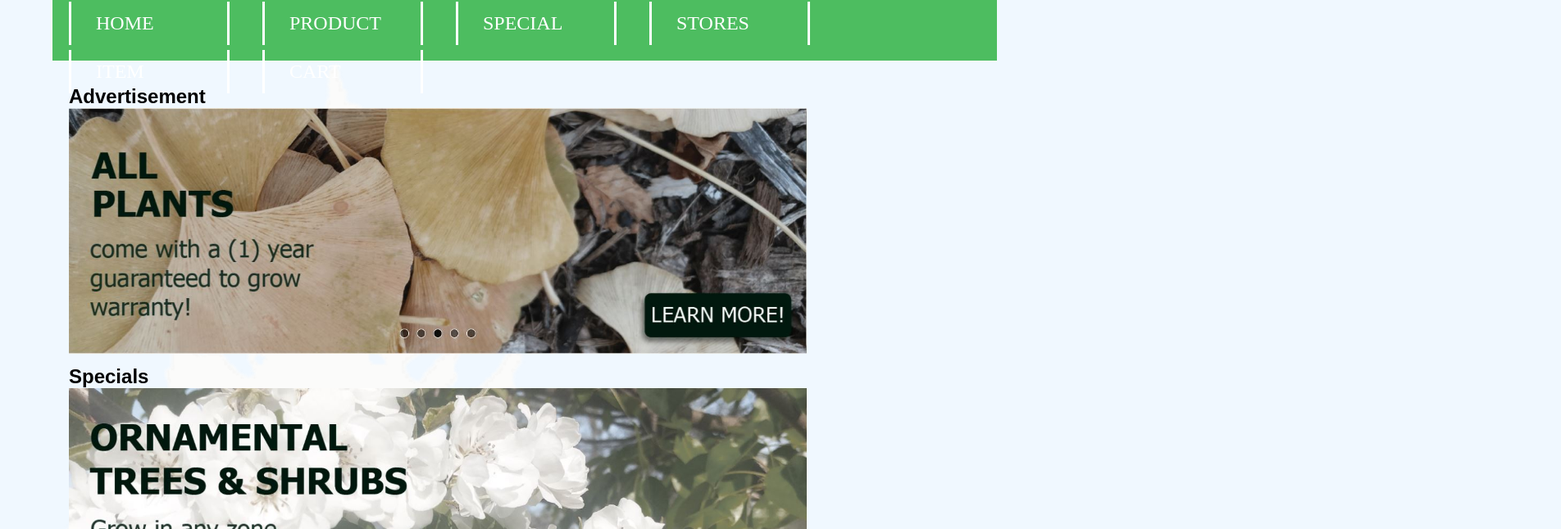
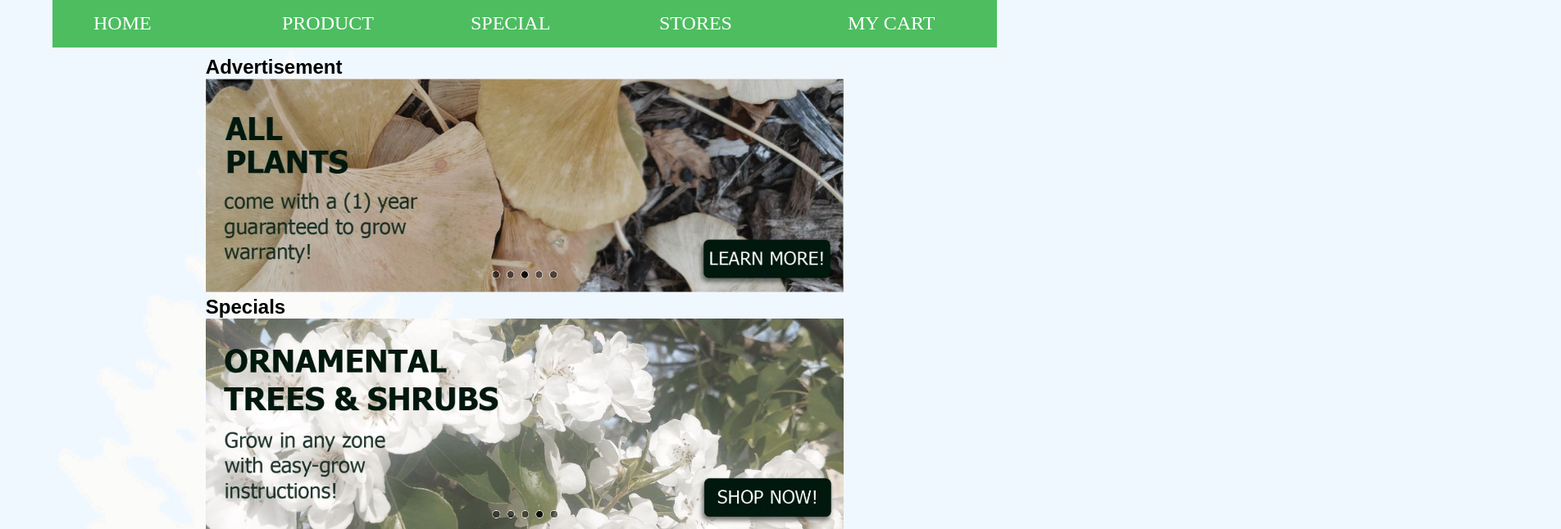
Before and after one commit to rachellee2/PlantATree, a React (Create React App) app: page / in a window 1280 px wide. Shown: the part 38-684 px from the top of the page at 82% size, 1904 px wide, since content can reach past the window. Built offline with nearby package versions, Linux system fonts and the light colour scheme.

Commit message:
Updated Item page (added button)

```diff
--- a/src/App.css
+++ b/src/App.css
@@ -29,14 +29,17 @@
 .wrapper1{
   width: 100%;
   background: rgb(77, 189, 96);
-  height: 75px;
+  height: fit-content;
   float: left;
   margin-bottom: 10px;
+  text-decoration: none;
+
 }
 .nav{
 	margin:-48px auto ;
 	background-color: black;
 	width: 100%;
+  text-decoration: none;
 
 }
 #AppCont1{
@@ -54,6 +57,7 @@
 #AppCont2{
 	width: 100%;
 	float: left;
+  text-decoration: none;
 }
 
 #AppCont3{
@@ -75,3 +79,22 @@
   width:100%;
   margin: 0%;
 }
+li {
+	list-style: none;
+	display: block;
+	float: left;
+	margin: 2px;
+}
+li a {
+	text-decoration: none;
+	display: block;
+	text-transform: uppercase;
+	padding: 5px;
+	color: white;
+	font-family: 'Times New Roman', Times, serif;
+	font-size: 18pt;
+	margin: 3px 20px;
+}
+li a:hover {
+	background-color: hsl(344, 6%, 34%);
+}
--- a/src/App.js
+++ b/src/App.js
@@ -1,6 +1,6 @@
 import React, { Component } from 'react';
 import { BrowserRouter as Router, Route, Link } from 'react-router-dom';
-import { Home, Product, Special, Stores, Register, logIn, item, Cart } from './pages';
+import { Home, Product, Special, Stores, Register, logIn, Cart, item } from './pages';
 import './App.css';
 
 class App extends Component {
@@ -32,10 +32,7 @@ class App extends Component {
                   <Link to="/Stores">Stores</Link>
                 </li>
                 <li id="AppCont1">
-                  <Link to="/item">item</Link>
-                </li>
-                <li id="AppCont1">
-                  <Link to="/Cart">Cart</Link>
+                  <Link to="/Cart">My Cart</Link>
                 </li>
               </ul>
             </div>
@@ -48,8 +45,8 @@ class App extends Component {
           <Route path='/Stores' component={Stores}/>
           <Route path='/Register' component={Register}/>
           <Route path='/logIn' component={logIn}/>
+          <Route path='/Cart' component={Cart}/>
           <Route path='/item' component={item}/>
-          <Route path='/Cart' component={Cart}/>
         </div>
       </Router>
     );
--- a/src/pages/Home.js
+++ b/src/pages/Home.js
@@ -3,78 +3,34 @@ import React from 'react';
 import ad1 from './images/ad1.JPG';
 import ad2 from './images/ad2.JPG';
 import ad3 from './images/ad3.JPG';
-//import tree1 from './images/tree1.jpg';
 import './css/homestyle.css';
 
-// const slideImages = [
-//     'images/nara.jpg',
-//     'images/tree1.jpg',
-//     'images/tree2.jpg'
-// ];
-
-// const properties = {
-//     duration: 5000,
-//     transitionDuration: 500,
-//     infinite: true,
-//     indicators: true,
-//     arrows: true,
-//     onChange: (oldIndex, newIndex) => {
-//       console.log(`slide transition from ${oldIndex} to ${newIndex}`);
-//     }
-// }
 
 
 const Home = () => {
         return(
-        // <div className="main-wrapper">
-        //     <h2>This is Homepage</h2>
-        //     <div className="slide-container">
-        //     <Slide {...properties}>
-        //         <div className="each-slide">
-        //             <div style={{'backgroundImage': `url(${slideImages[0]})`}}>
-        //             <span>Slide 3</span>
-        //             </div>
-        //         </div>
-        //         <div className="each-slide">
-        //             <div style={{'backgroundImage': `url(${slideImages[1]})`}}>
-        //                 <span>
-        //                     Specials
-        //                 </span>
-        //             </div>
-        //         </div>
-        //         <div className="each-slide">
-        //             <div style={{'backgroundImage': `url(${slideImages[2]})`}}>
-        //                 <span>
-        //                     Tips
-        //                 </span>
-        //             </div>
-        //         </div>
-        //     </Slide>
-        //     </div>
-        // </div>
 
-        <div className="container">
+
+            <div className="container">
             <div className="main-wrapper">
-                <div className="main-featured">
-                    <div className="sub1">
-                    <h2>Advertisement</h2>
+                    <div className="ads-wrapper">
+                        <h2>Advertisement</h2>
                         <a href="/Advertisement">
-                            <img src={ad1} height="300px" width="900px"/>
-                            </a>
+                            <img src={ad1} alt="advertisements"/>
+                        </a>
                     </div>
-                    <div className="sub2">
+                    <div className="ads-wrapper">
                         <h2>Specials</h2>
                         <a href="/Special">
-                            <img src={ad2} height="300px" width="900px" /><link rel="https://www.paypal.com/in/signin"></link>
+                            <img src={ad2} alt="deals and sepcials"/>
                         </a>
                     </div>
-                    <div className="sub3">
+                    <div className="ads-wrapper">
                         <h2>Tips</h2>
                         <a href="/Tips">
-                        <img src={ad3} height="300px" width="900px"/>
+                        <img src={ad3} alt="Guide to grow your trees safe"/>
                         </a>
                     </div>
-                </div>
             </div>
             <div className="footer">
                 <center/>This is for footer
--- a/src/pages/css/Product.css
+++ b/src/pages/css/Product.css
@@ -95,7 +95,7 @@ li a:hover{
 	width:650px;
 	margin-top:20px;
 	float:left;
-	font-size:18px;
+	font-size:20px;
 }
 
 #p_cont7{
@@ -116,7 +116,8 @@ li a:hover{
 	text-align: right;
 }
 #cont10{
-	text-align: right;
+	float:right;
+	margin-top: 300px;
 }
 #cont11{
 	float:right;
@@ -175,3 +176,11 @@ li a:hover{
 	width:250px;
 	height:25px;
 }
+#cont23{
+	width:350px;
+	height:350px;
+}
+#cont24{
+	width:650px;
+	height:650px;
+}
--- a/src/pages/css/cart.css
+++ b/src/pages/css/cart.css
@@ -44,7 +44,7 @@ ul {
 	margin: 1em 0;
 	height: 50px;
 }
-li {
+/* li {
 	list-style: none;
 	display: block;
 	float: left;
@@ -62,7 +62,7 @@ li a {
 }
 li a:hover {
 	background-color: hsl(344, 6%, 34%);
-}
+} */
 img {
 	max-height: 100%;
 }
--- a/src/pages/css/homestyle.css
+++ b/src/pages/css/homestyle.css
@@ -1,88 +1,28 @@
-body{
-	font-family: Arial, Helvetica, sans-serif;
-	background-color: aliceblue;
-}
 .container{
-	width: 100%;
+	width: 1200px;
 	margin: auto;
 	padding: 0;
 }
-.header-wrapper{
-	max-width: 1200px;
-	margin: 0 auto;
-	padding: 15px 20px;
-	margin-top: 30px;
-	display: grid;
-	grid-template-columns: 25% auto;
-	background-color: aquamarine;
-}
-
 .burger-menu{
 	display: none;
 }
 
 .main-wrapper{
-	max-width: 1200px;
+	max-width: 100%;
 	margin: 0 auto;
-	padding: 0;
+	padding: 20px 20px;
 }
 
-.nav-wrapper ul li{
-	display: inline;
-	list-style-type: none;
-	margin-left: 10px;
-	padding: 10px;
-	text-transform: uppercase;
+img{
+	width: 100%;
+	height: 100%;
 }
 
-.nav-wrapper a{
-	letter-spacing: .1em;
-	text-decoration: none;
-	font-weight: bold;
+.ads-wrapper{
+	max-width: 70%;
+	margin: auto;
+	min-height: 300px;
 }
-
-.nav-wrapper a:hover{
-	cursor: pointer;
-	color: #eee;
-}
-
-.logo{
-	font-weight: bold;
-	font-size: 24px;
-}
-
-.main-featured{
-	padding: 20px;
-	max-width: 100%;
-	min-height: 400px;
-	margin: 0 auto ;
-	display: grid;
-	grid-template-columns: repeat(3, 1f);
-	grid-gap: 10px;
-	grid-template-areas:
-		"sub1 sub1 sub1"
-		"sub2 sub2 sub2"
-		"sub3 sub3 sub3"
-		"sub4 sub4 sub4"
-}
-
-.sub1{
-	grid-area:sub1;
-	margin: auto;
-}
-.sub2{
-	grid-area:sub2;
-	margin: auto;
-}
-.sub3{
-	grid-area:sub3;;
-	margin: auto;
-}
-.sub4{
-	grid-area:sub4;;
-	margin: auto;
-}
-
 
 .footer{
 	display: grid;
@@ -92,114 +32,4 @@ body{
 	bottom: 0;
 	height: 5.5rem;
 	width: 100%;
-
 }
-
-/* .slide-container {
-	width: 70%;
-	margin: auto;
-}
-
-  h3 {
-	text-align: center;
-}
-
-  .each-slide > div {
-	display: flex;
-	align-items: center;
-	justify-content: center;
-	background-size: cover;
-	height: 300px;
-}
-
-  .each-slide span {
-	padding: 20px;
-	font-size: 20px;
-	background: #efefef;
-	text-align: center;
-  } */
-
-
-/* TABLET MEDIA QUERY */
-
-@media screen and (max-width: 950px)
-{
-	.wrapper1{
-		grid-template-areas:
-		"branchHeader branchHeader branchHeader"
-		"branch1 branch2 branch3"
-	}
-
-	.nav-wrapper{
-		grid-column: 1/5;
-		text-align: center;
-	}
-
-	.header-wrapper{
-		margin-top: 0;
-	}
-}
-
-/* MOBILE MEDIA QUERY */
-
-@media screen and (max-width: 690px)
-{
-	.wrapper1{
-		grid-template-areas:
-		"branchHeader branchHeader branchHeader"
-		"branch1 branch1 branch1"
-		"branch2 branch2 branch2"
-		"branch3 branch3 branch3"
-	}
-	.nav-wrapper{
-		grid-column: 1/5;
-		text-align: center;
-	}
-
-	.nav-wrapper ul{
-		padding: 0;
-		margin: 0;
-	}
-
-	.nav-wrapper ul li{
-		display: block;
-	}
-	.burger-menu{
-		display: inline-block;
-		justify-self: end;
-		grid-column: 4/5;
-		border: 2px solid #333;
-		color: #333;
-		padding: 10px;
-		font-weight: bold;
-		border-radius: 3px;
-	}
-	.burger-menu:hover{
-		cursor:pointer;
-	}
-
-	.branch1{
-		grid-area: branch1;
-		min-height: 150px;
-		background-color: aqua;
-	}
-	.branch2{
-		grid-area: branch2;
-		min-height: 150px;
-		background-color: aqua;
-	}
-	.branch3{
-		grid-area: branch3;
-		min-height: 150px;
-		background-color: aqua;
-	}
-
-	.mobile-show{
-		display: block;
-	}
-
-	.mobile-hide{
-		display: none;
-	}
-
-}
--- a/src/pages/css/login.css
+++ b/src/pages/css/login.css
@@ -45,7 +45,7 @@ ul {
 	margin: 1em 0;
 	height: 50px;
 }
-li {
+/* li {
 	list-style: none;
 	display: block;
 	float: left;
@@ -63,7 +63,7 @@ li a {
 }
 li a:hover {
 	background-color: hsl(344, 6%, 34%);
-}
+} */
 img {
 	max-height: 100%;
 }
--- a/src/pages/css/paypal.css
+++ b/src/pages/css/paypal.css
@@ -62,7 +62,7 @@ ul{
 	margin: 3em 0;
 	height: 50px;
 }
-
+/*
 li{
 	list-style:none;
 	display: block;
@@ -86,7 +86,7 @@ li a{
 li a:hover{
 
 	background-color:hsl(344, 6%, 34%);
-}
+} */
 
 
 
```
Also changed, not shown: src/pages/Product.js (+11 -11 lines), src/pages/item.js (+9 -60 lines).
